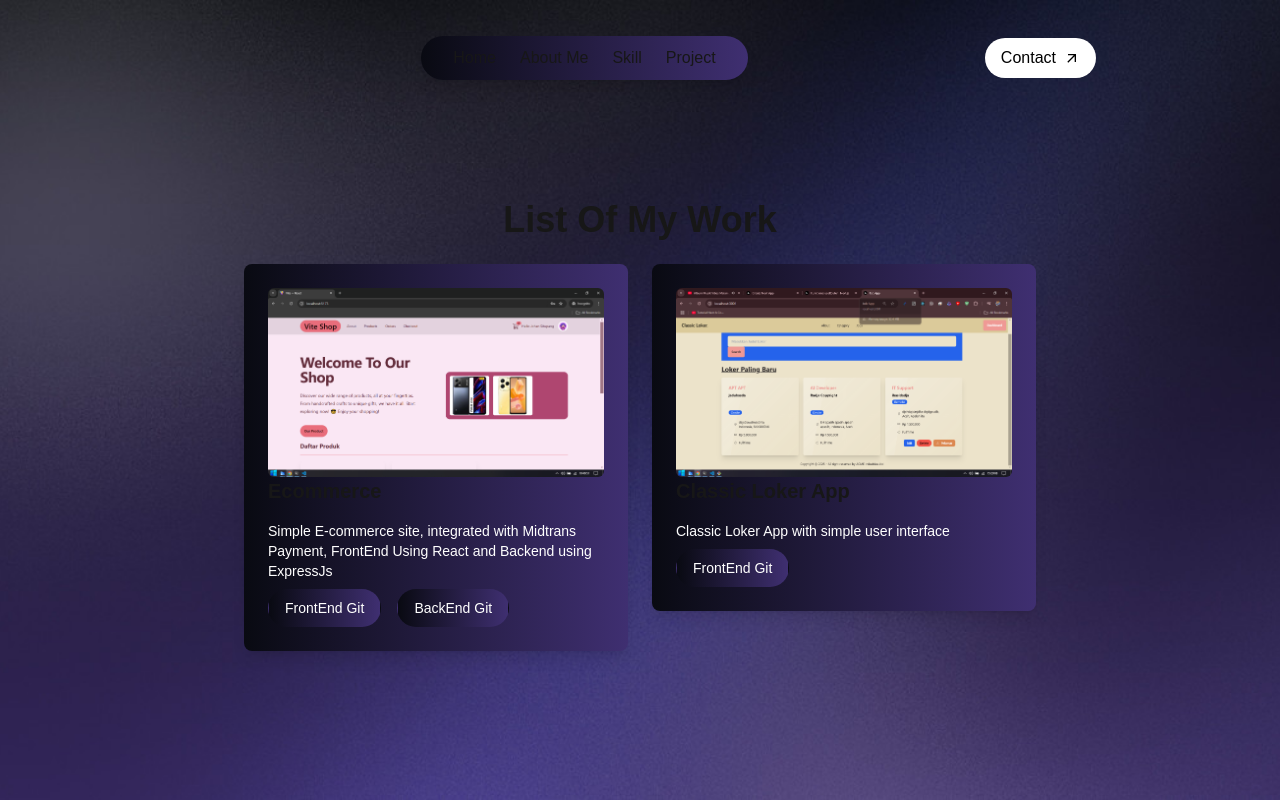
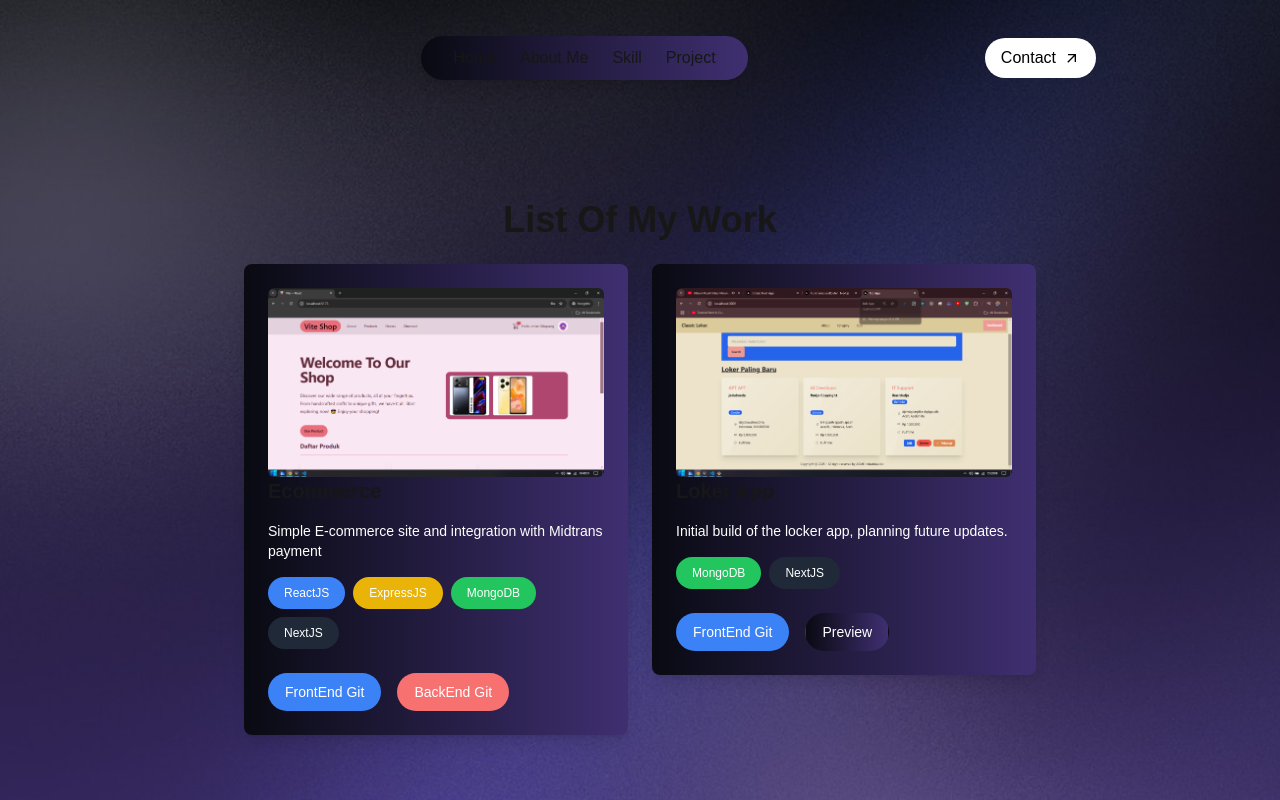
Before and after one commit to apxcodefun/portfolio, a Next.js app: page /project in a window 1280 px wide. Built offline with nearby package versions, Linux system fonts and the light colour scheme.

Commit message:
Add Tech for Project List

```diff
--- a/app/project/page.jsx
+++ b/app/project/page.jsx
@@ -2,21 +2,20 @@
 import { useState, useEffect, useRef } from "react";
 import Image from "next/image";
 import Link from "next/link";
+
 const ProjectPage = () => {
-  // State animasi
   const [animate, setAnimate] = useState(false);
   const animateRef = useRef(null);
+
   useEffect(() => {
     const observer = new IntersectionObserver(
       ([entry]) => {
-        setAnimate(entry.isIntersecting); // Langsung set kondisi tanpa if-else
+        setAnimate(entry.isIntersecting);
       },
-      {
-        threshold: 0.5,
-      }
+      { threshold: 0.5 }
     );
 
-    const currentRef = animateRef.current; // Simpan referensi untuk menghindari pengubahan dalam cleanup
+    const currentRef = animateRef.current;
 
     if (currentRef) {
       observer.observe(currentRef);
@@ -34,23 +33,35 @@ const ProjectPage = () => {
       id: 1,
       name: "Ecommerce",
       description:
-        "Simple E-commerce site, integrated with Midtrans Payment, FrontEnd Using React and Backend using ExpressJs",
+        "Simple E-commerce site and integration with Midtrans payment",
       image: "/images/ecomm.png",
       github: "https://github.com/apxcodefun/front-ecom",
       backend: "https://github.com/apxcodefun/backend-ecomm",
-      preview: "https://google.com",
+      preview: "",
+      tech: {
+        name1: "ReactJS",
+        name2: "ExpressJS",
+        name3: "MongoDB",
+        name4: "NextJS",
+      },
     },
     {
       id: 2,
-      name: "Classic Loker App",
-      description: "Classic Loker App with simple user interface",
+      name: "Loker App",
+      description: "Initial build of the locker app, planning future updates.",
       image: "/images/classi.png",
       github: "https://github.com/apxcodefun/lokerapp",
       backend: "",
-      preview: "https://google.com",
+      preview: "https://lokerapp-iota.vercel.app/",
+      tech: {
+        name1: "",
+        name2: "",
+        name3: "MongoDB",
+        name4: "NextJS",
       },
-    // Add more projects here
+    },
   ];
+
   return (
     <div
       className={`mt-8 p-8 fade-in-up ${animate ? "visible" : ""}`}
@@ -74,26 +85,77 @@ const ProjectPage = () => {
                   width={600}
                   height={600}
                   className="rounded-md"
+                  onError={(e) => (e.target.src = "/images/placeholder.png")}
                 />
                 <h2 className="text-xl font-semibold mb-4">{list.name}</h2>
                 <p className="text-white text-sm">{list.description}</p>
-                {/* Button GitHub */}
+
+                {/* Teknologi */}
+                <div className="mt-4">
+                  <div className="flex flex-wrap gap-2 mt-2">
+                    {Object.entries(list.tech)
+                      .filter(([_, value]) => value) // Ambil yang tidak kosong
+                      .map(([key, value]) => (
+                        <span
+                          key={key}
+                          className={`${
+                            value === "ReactJS"
+                              ? "badge bg-blue-500"
+                              : value === "NextJS"
+                              ? "badge bg-gray-800"
+                              : value === "ExpressJS"
+                              ? "badge bg-yellow-500"
+                              : value === "MongoDB"
+                              ? "badge bg-green-500"
+                              : "badge bg-gray-300"
+                          } text-white text-xs px-4 py-2 rounded-full flex items-center gap-2`} // Flex untuk ikonnya
+                        >
+                          {/* Menambahkan gambar icon */}
+                          {list.tech[`icon${key.charAt(key.length - 1)}`] && (
+                            <Image
+                              src={
+                                list.tech[`icon${key.charAt(key.length - 1)}`]
+                              }
+                              alt={value}
+                              width={16}
+                              height={16}
+                              className="inline-block" // Menjaga ukuran icon agar kecil
+                            />
+                          )}
+                          {value}
+                        </span>
+                      ))}
+                  </div>
+                </div>
+
+                {/* Buttons */}
+                <div className="mt-4">
                   <button
                     target="_blank"
                     rel="noopener noreferrer"
-                  className="inline-flex items-center px-4 py-2 border border-transparent text-sm font-medium text-white bg-gradient-to-r from-sblue to-sblu hover:from-sblu to-sblue hover:text-white transition-colors duration-300 ease-in-out rounded-full mt-2"
+                    className="inline-flex items-center px-4 py-2 border border-transparent text-sm font-medium text-white  bg-blue-500 hover:text-white transition-colors duration-300 ease-in-out rounded-full mt-2"
                   >
                     <Link href={list.github}>FrontEnd Git</Link>
                   </button>
-                {list.backend === "" ? null : (
+                  {list.backend && (
                     <button
                       target="_blank"
                       rel="noopener noreferrer"
-                    className="inline-flex items-center px-4 py-2 border border-transparent text-sm font-medium text-white bg-gradient-to-r from-sblue to-sblu hover:from-sblu to-sblue hover:text-white transition-colors duration-300 ease-in-out ml-4 rounded-full mt-2"
+                      className="inline-flex items-center px-4 py-2 border border-transparent text-sm font-medium text-white bg-red-400 transition-colors duration-300 ease-in-out ml-4 rounded-full mt-2"
                     >
                       <Link href={list.backend}>BackEnd Git</Link>
                     </button>
                   )}
+                  {list.preview && (
+                    <button
+                      target="_blank"
+                      rel="noopener noreferrer"
+                      className="inline-flex items-center px-4 py-2 border border-transparent text-sm font-medium text-white bg-gradient-to-r from-sgreen to-sblu hover:from-sblu to-sgreen hover:text-white transition-colors duration-300 ease-in-out ml-4 rounded-full mt-2"
+                    >
+                      <Link href={list.preview}>Preview</Link>
+                    </button>
+                  )}
+                </div>
               </div>
             </div>
           ))}
```
Lines whose indentation alone changed are shown as unchanged.
